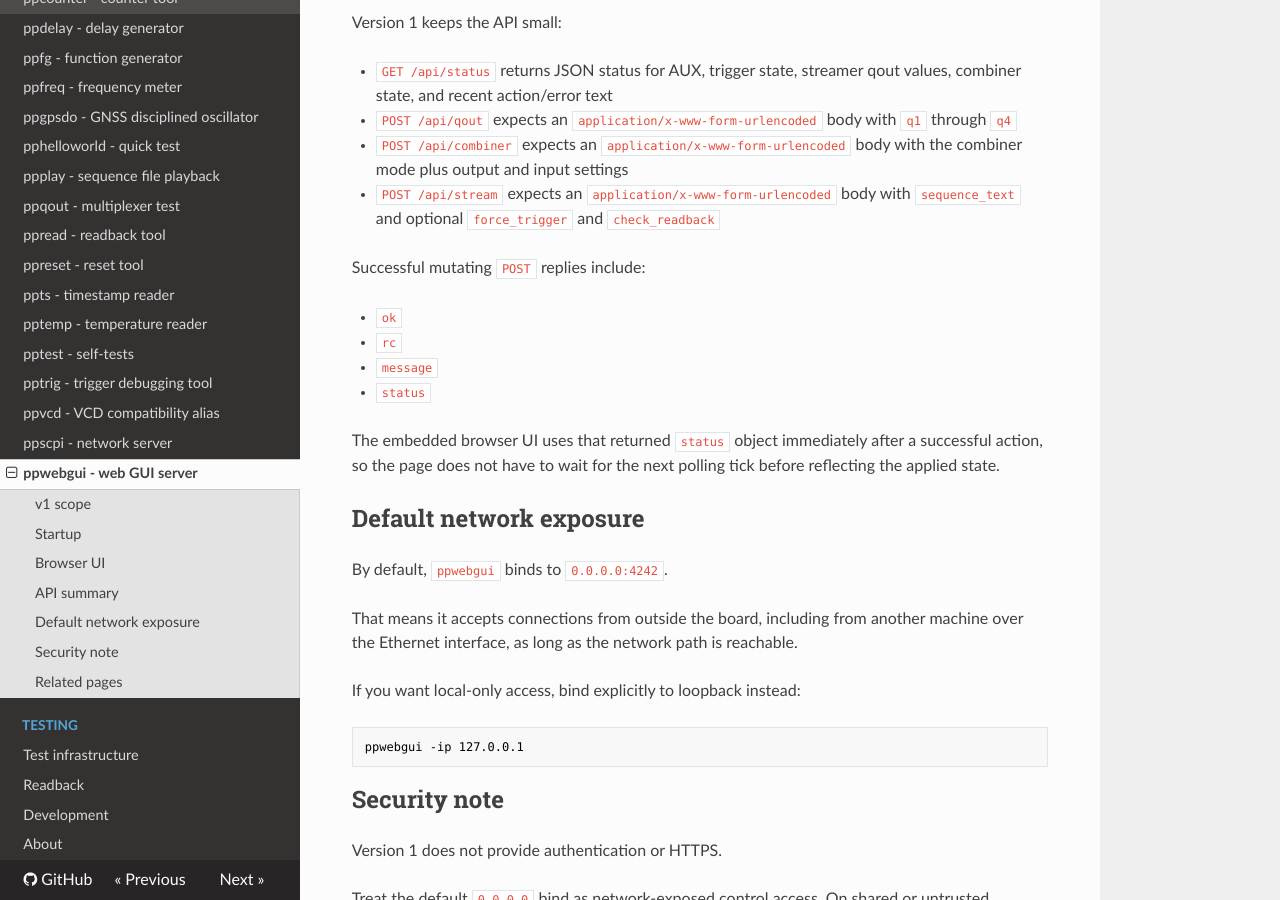
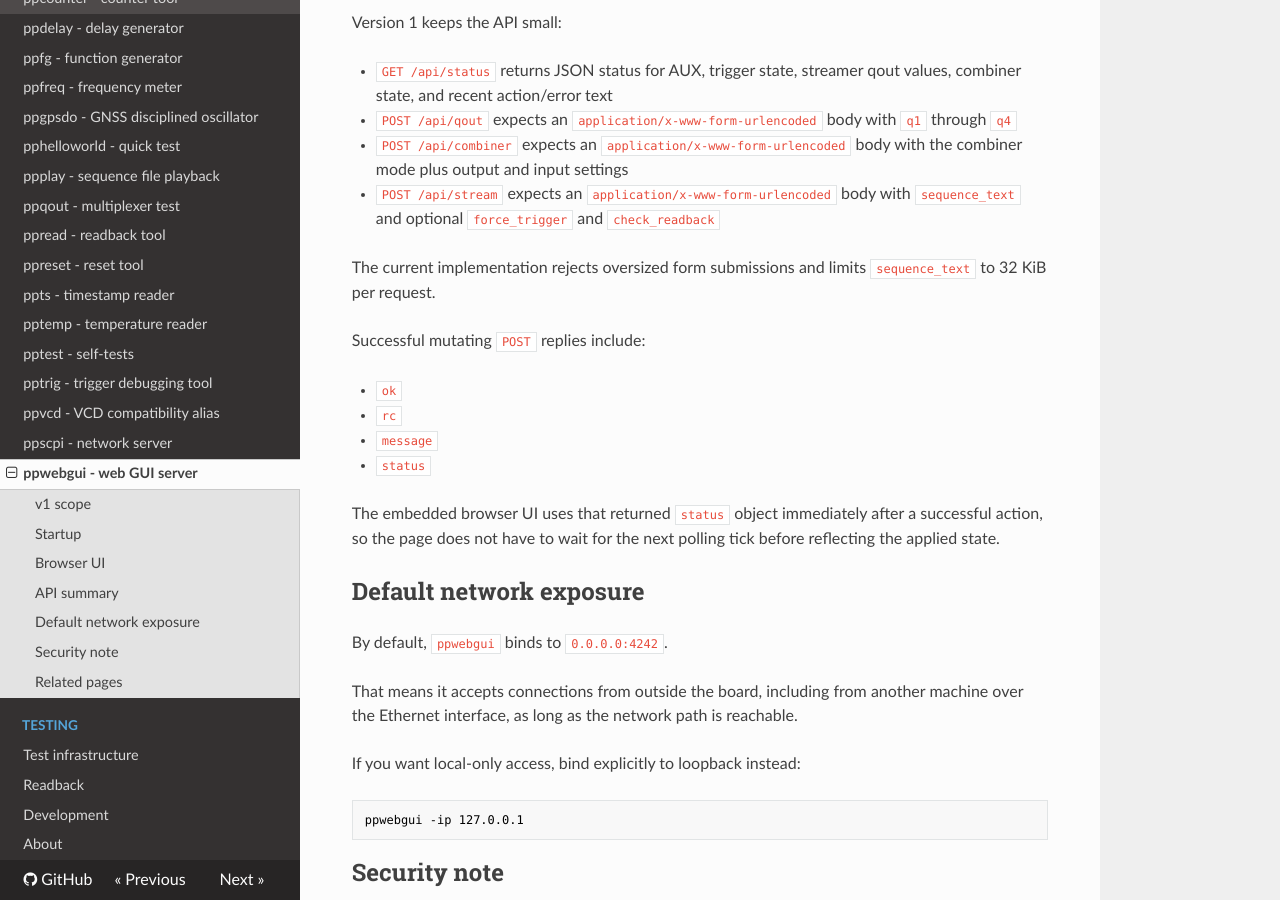
Before and after one commit to rokzitko/PulsePins, an MkDocs documentation site: the page built from docs/docs/ppwebgui.md, in a window 1280 px wide and 900 px high, scrolled down 1704 px. Built offline with MkDocs 1.6.1, drawn with Linux system fonts in a browser that asks for light colours; nearby versions of some CDN libraries.

Commit message:
Limit ppwebgui request sizes

```diff
--- a/docs/docs/ppwebgui.md
+++ b/docs/docs/ppwebgui.md
@@ -70,6 +70,8 @@ Version 1 keeps the API small:
 * `POST /api/combiner` expects an `application/x-www-form-urlencoded` body with the combiner mode plus output and input settings
 * `POST /api/stream` expects an `application/x-www-form-urlencoded` body with `sequence_text` and optional `force_trigger` and `check_readback`
 
+The current implementation rejects oversized form submissions and limits `sequence_text` to 32 KiB per request.
+
 Successful mutating `POST` replies include:
 
 * `ok`
```
Also changed, not shown: 1 other file.
